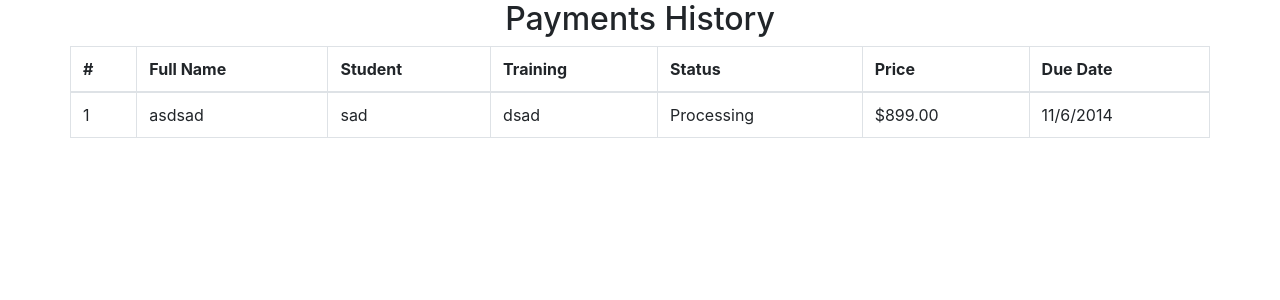
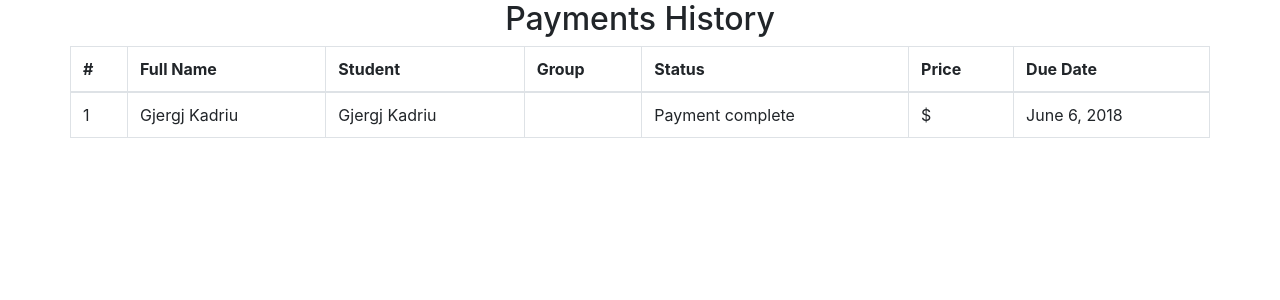
Before and after one commit to gjergjk71/jCoders-WebApp, a Django app: page /users/payments in a window 1280 px wide. Shown: the part 56-356 px from the top of the page. Run offline with Django 3.2, Linux system fonts and the light colour scheme; a user stored in the database is signed in; data comes from the database, SQL or seed files in the repository; some libraries are stand-ins or nearby versions.

Commit message:
Shows data correctly now

```diff
--- a/users/templates/pages/payments.html
+++ b/users/templates/pages/payments.html
@@ -21,7 +21,7 @@
             <th>#</th>
             <th>Full Name</th>
             <th>Student</th>
-            <th>Training</th>
+            <th>Group</th>
             <th>Status</th>
             <th>Price</th>
             <th>Due Date</th>
@@ -31,12 +31,16 @@
         {% for payment in payments %}
           <tr>
             <td>{{ payment.id }}</td>
-            <td>asdsad</td>
-            <td>sad</td>
-            <td>dsad</td>
-            <td><span class="label label-info">Processing</span></td>
-            <td>$899.00</td>
-            <td>11/6/2014</td>
+            <td>{{ payment.firstName }} {{ payment.lastName }}</td>
+            <td>{{ payment.student }}</td>
+            <td>{{ payment.group }}</td>
+            {% if payment.status == "P" %}
+                <td><span class="label label-info"> Payment complete </span></td>
+            {% else %}
+                <td><span class="label label-info"> Waiting for payment </span></td>
+            {% endif %}
+            <td>${{ payment.group.training.price }}</td>
+            <td>{{ payment.due_date}}</td>
           </tr>
         {% endfor %}
         </tbody>
```
